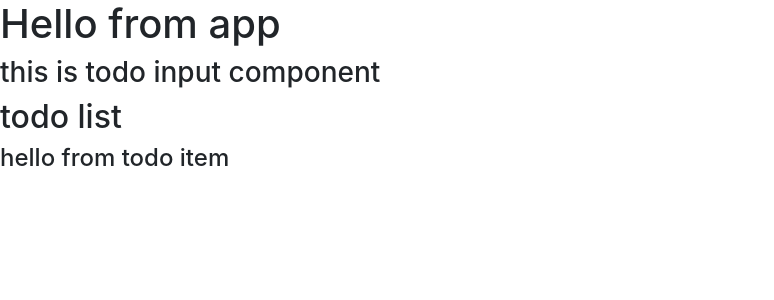
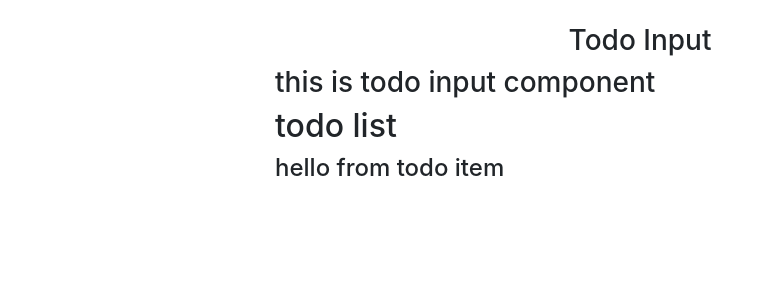
Before and after one commit to WooCashpirowski/react-todos, a React (Create React App) app: page / in a window 1280 px wide. Shown: the top 300 px of the page, without its empty margins (0-774 px from the left). Built offline with nearby package versions, Linux system fonts and the light colour scheme.

Commit message:
app component structure

```diff
--- a/src/App.js
+++ b/src/App.js
@@ -6,12 +6,53 @@ import TodoInput from "./components/TodoInput";
 import TodoList from "./components/TodoList";
 
 export class App extends Component {
+  state = {
+    items: [
+      { id: 1, title: "wake up!" },
+      { id: 2, title: "rule the world" },
+    ],
+    id: uuidv4(),
+    item: "",
+    editItem: false,
+  };
+
+  handleChange = (e) => {
+    console.log("handle change");
+  };
+
+  handleSubmit = (e) => {
+    console.log("handle submit");
+  };
+  clearList = (e) => {
+    console.log("clear list");
+  };
+  handleDelete = (id) => {
+    console.log(`delete ${id}`);
+  };
+  handleEdit = (id) => {
+    console.log(`edit ${id}`);
+  };
+
   render() {
     return (
-      <div>
-        <h1>Hello from app</h1>
-        <TodoInput />
-        <TodoList />
+      <div className="container">
+        <div className="row">
+          <div className="col-10 mx-auto col-md-8 mt-4">
+            <h3 className="text-capitalize text-center">Todo input</h3>
+            <TodoInput
+              item={this.state.item}
+              handleChange={this.handleChange}
+              handleSubmit={this.handleSubmit}
+              editItem={this.state.editItem}
+            />
+            <TodoList
+              items={this.state.items}
+              clearList={this.clearList}
+              handleDelete={this.handleDelete}
+              handleEdit={this.handleEdit}
+            />
+          </div>
+        </div>
       </div>
     );
   }
```
